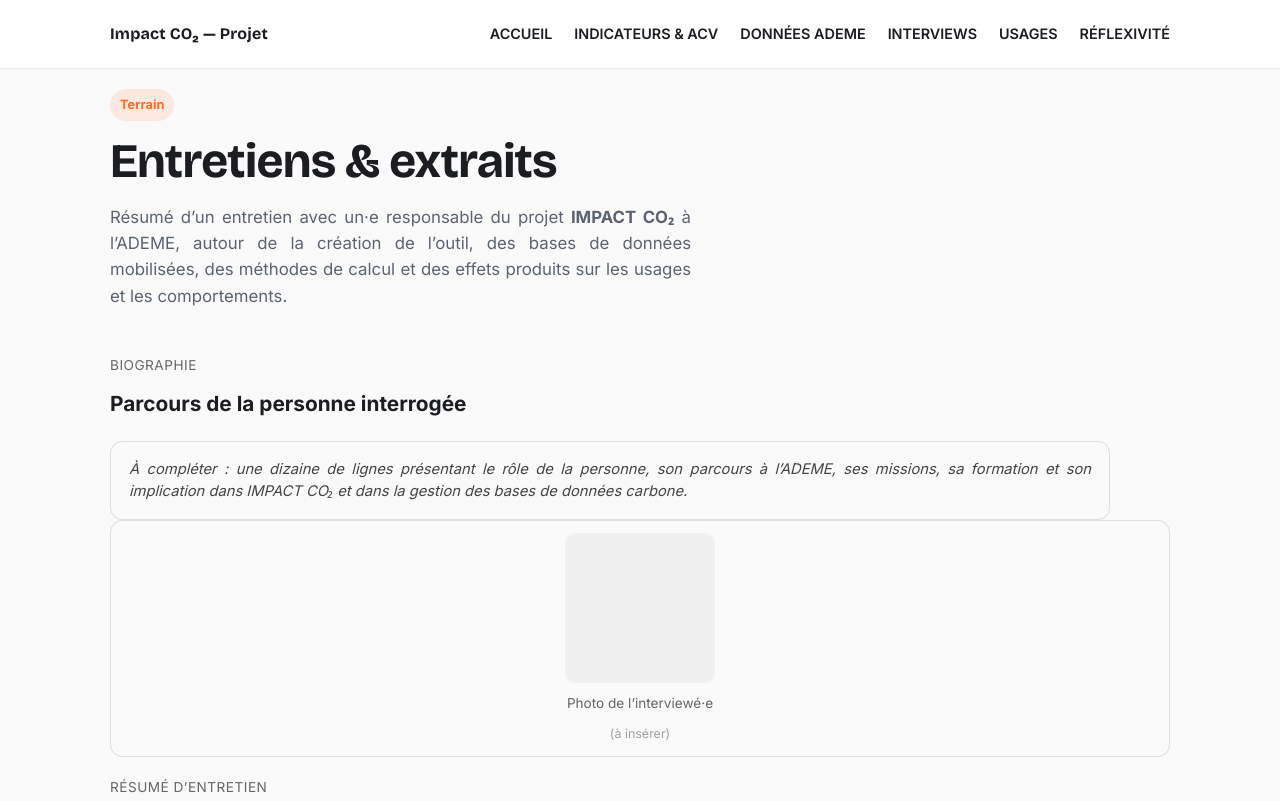
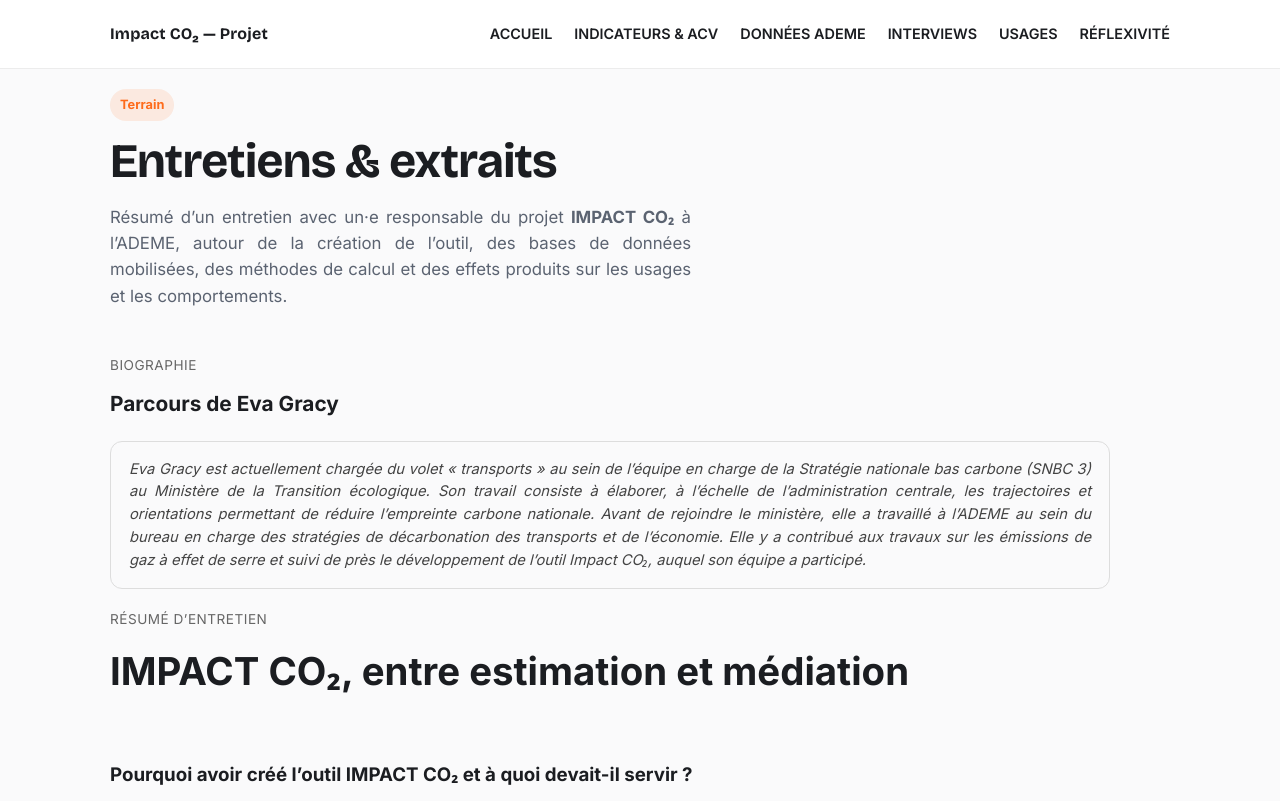
Before and after one commit to sixtinecharpy-sp/impactCO2, a plain HTML site: page interviews.html in a window 1280 px wide. Shown: the top 801 px of the page. Drawn offline with nearby package versions, Linux system fonts and the light colour scheme.

Commit message:
version 25 novem4

```diff
--- a/interviews.html
+++ b/interviews.html
@@ -46,7 +46,7 @@
     <!-- TEXTE BIO -->
     <div class="text-col">
       <span class="section-label">Biographie</span>
-      <h2 class="section-title" style="font-size:1.3rem;">Parcours de la personne interrogée</h2>
+      <h2 class="section-title" style="font-size:1.3rem;">Parcours de Eva Gracy</h2>
 
       <div style="
         border:1px solid #ddd;
@@ -58,39 +58,12 @@
       ">
         <p style="margin:0;">
           <em>
-            À compléter : une dizaine de lignes présentant le rôle de la personne,
-            son parcours à l’ADEME, ses missions, sa formation et son implication
-            dans IMPACT CO₂ et dans la gestion des bases de données carbone.
+             Eva Gracy est actuellement chargée du volet « transports » au sein de l’équipe en charge de la Stratégie nationale bas carbone (SNBC 3) au Ministère de la Transition écologique. Son travail consiste à élaborer, à l’échelle de l’administration centrale, les trajectoires et orientations permettant de réduire l’empreinte carbone nationale. Avant de rejoindre le ministère, elle a travaillé à l’ADEME au sein du bureau en charge des stratégies de décarbonation des transports et de l’économie. Elle y a contribué aux travaux sur les émissions de gaz à effet de serre et suivi de près le développement de l’outil Impact CO₂, auquel son équipe a participé.
           </em>
         </p>
       </div>
     </div>
 
-    <!-- PHOTO BIO -->
-    <div class="image-col">
-      <div style="
-        width:100%;
-        border:1px solid #ddd;
-        border-radius:12px;
-        padding:12px;
-        display:flex;
-        flex-direction:column;
-        align-items:center;
-        justify-content:center;
-        gap:10px;
-        color:#666;
-      ">
-        <div style="
-          width:150px;
-          height:150px;
-          border-radius:12px;
-          background:#f0f0f0;
-        "></div>
-
-        <span style="font-size:0.85rem;">Photo de l’interviewé·e</span>
-        <span style="opacity:0.6; font-size:0.78rem;">(à insérer)</span>
-      </div>
-    </div>
 
   </div>
 </section>
```
